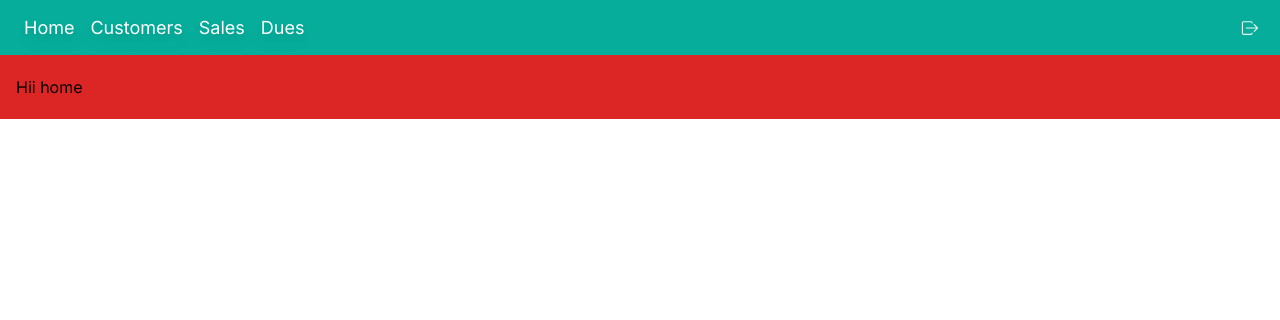
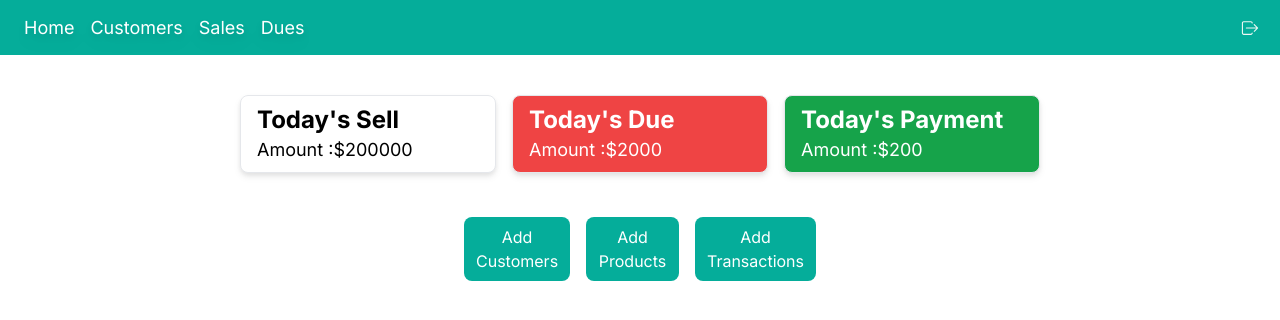
Before and after one commit to aces-erc/mini-hackathon, a Next.js app in the folder client/: page /home in a window 1280 px wide. Shown: the top 320 px of the page. Built offline with nearby package versions, Linux system fonts and the light colour scheme.

Commit message:
some front end added

```diff
--- /dev/null
+++ b/client/src/app/add-customers/page.js
@@ -0,0 +1,14 @@
+import { Add } from "@/components"
+
+const page = () => {
+    const addCustomer = () => {
+        console.log("Customer added")
+    }
+  return (
+    <div>
+      <Add title="Customer's name" identity="Phone number" btn="Add Customer" />
+    </div>
+  )
+}
+
+export default page
--- /dev/null
+++ b/client/src/app/add-products/page.js
@@ -0,0 +1,12 @@
+import { Add } from "@/components"
+
+const page = () => {
+  return (
+    <div>
+     <Add title="Product Name" identity="Product's Price" btn="Add Product" />
+    </div>
+
+  )
+}
+
+export default page
--- /dev/null
+++ b/client/src/app/add-transactions/page.js
@@ -0,0 +1,13 @@
+import { Addtransactions } from '@/components'
+import React from 'react'
+
+const page = () => {
+  return (
+    <div className='max-w-[1640px] m-auto px-3 py-6 sm:px-20 sm:py-10'>
+        <h1 className='text-3xl font-semibold opacity-85 text-[var(--bg-orange)]'>Add Transactions</h1>
+        <Addtransactions />
+    </div>
+  )
+}
+
+export default page
--- a/client/src/app/page.js
+++ b/client/src/app/page.js
@@ -1,7 +1,9 @@
-export default function Home() {
+import { Home } from "@/components";
+
+export default function Main() {
   return (
     <div>
-      <h1>this is home</h1>
+      <Home />
     </div>
   );
 }
--- /dev/null
+++ b/client/src/components/Add.js
@@ -0,0 +1,43 @@
+import { BsTelephone } from "react-icons/bs";
+import { FaRegUser } from "react-icons/fa";
+import { LuCodesandbox } from "react-icons/lu";
+import { FaMoneyCheckAlt} from "react-icons/fa";
+const Add = (props) => {
+  return (
+    <div className="max-w-[1640px] m-auto py-10 sm:py-20 flex justify-center items-center">
+        <div class="w-full max-w-xs">
+  <form class="bg-white shadow-md rounded px-8 pt-6 pb-8 mb-4">
+    <div class="mb-4">
+      <label class="block text-gray-700 text-sm font-bold mb-2" for="username">
+        {props.title} :
+      </label>
+      <div className="flex gap-1 items-center border  rounded-lg ">
+      {props.title ==="Customer's name"? <FaRegUser size={45} className="bg-[var(--bg-orange)] text-white p-2 " />:<LuCodesandbox size={45} className="bg-[var(--bg-orange)] text-white p-2 " />}
+      <input class=" rounded w-full py-2 px-3 text-gray-700 leading-tight focus:outline-none focus:shadow-outline" id="name" type="text" placeholder={`${props.title} ...`} />
+    </div>
+    </div>
+    <div class="mb-6">
+      <label class="block text-gray-700 text-sm font-bold mb-2" for="password">
+        {props.identity} :
+      </label>
+      <div className="flex gap-1 items-center border  rounded-lg ">
+      {props.title ==="Customer's name"? <BsTelephone size={45} className="bg-[var(--bg-orange)] text-white p-2 " />:<FaMoneyCheckAlt size={45} className="bg-[var(--bg-orange)] text-white p-2 " />}
+
+      <input class="appearance-none  rounded w-full  py-2 px-3 text-gray-700  leading-tight focus:outline-none focus:shadow-outline" id="phone" type="number" placeholder={`${props.identity} ...`} />
+      </div>
+    </div>
+    <div class="flex items-center justify-between">
+      <button  class="bg-[var(--bg-orange)] hover:opacity-90 hover:drop-shadow-md text-white font-bold py-2 px-4 rounded focus:outline-none focus:shadow-outline" type="button">
+        {props.btn}
+      </button>
+
+    </div>
+  </form>
+
+</div>
+
+    </div>
+  )
+}
+
+export default Add
--- /dev/null
+++ b/client/src/components/Addtransactions.js
@@ -0,0 +1,26 @@
+import React from 'react'
+
+const Addtransactions = () => {
+  return (
+    <div>
+        <div>
+            <h1 className='text-sm font-semibold opacity-85 text-gray-700 '>Add Your All Transactions</h1>
+            <div className=' border px-4 py-2 w-fit my-4 sm:ml-4'>
+            <div className='flex flex-col gap-2 w-full sm:w-96 '>
+                <label htmlFor="name">Customer's Name:</label>
+                <input type="text" id="name" placeholder="Name" className='border p-2 rounded-lg' />
+                <label htmlFor="date">Product's Name:</label>
+                <input type="text" id="product" placeholder="product" className='border p-2 rounded-lg' />
+                <label htmlFor="amount">Amount</label>
+                <input type="number" id="amount" placeholder="Amount" className='border p-2 rounded-lg' />
+                <label htmlFor="description">Qauntity:</label>
+                <input type="number" id="quantity" placeholder="Quantity" className='border p-2 rounded-lg' />
+                <button className='bg-[var(--bg-orange)] text-white px-3 py-2 mt-2 rounded-lg hover:drop-shadow-lg duration-100'>Add Transaction</button>
+                </div>
+                </div>
+        </div>
+    </div>
+  )
+}
+
+export default Addtransactions
--- a/client/src/components/Home.js
+++ b/client/src/components/Home.js
@@ -1,9 +1,33 @@
+import Link from 'next/link'
+const Home = () => {
+  const cardDesign ="flex flex-col justify-center w-full sm:w-64 px-4 py-2 rounded-lg  border drop-shadow-md hover:drop-shadow-lg cursor-pointer duration-200";
+  const linkBtn ="bg-[var(--bg-orange)] px-3 py-2 rounded-lg text-center text-white hover:drop-shadow-lg duration-100 hover:-tracking-tight sm:w-44"
+  const sellsData = [
+    {id:1, title:"Today's Sell", amount:"$200000"},
+    {id:2, title:"Today's Due", amount:"$2000"},
+    {id:3, title:"Today's Payment", amount:"$200"},
+  ]
+  return (
+    <div className="max-w-[1640px] m-auto px-4 sm:px-20 py-5 my-5">
+      <div className=" duration-200 ">
+        <div className='flex items-center justify-center gap-4 duration-200 flex-wrap'>
+        {sellsData.map((sell) => (
+          <div className={`${cardDesign} ${sell.id===1?'bg-white':sell.id===2?'bg-red-500 text-white':'bg-green-600 text-white'}`} key={sell.id}>
+          <h1 className="text-2xl font-bold  ">{sell.title}</h1>
+          <p className=" text-lg"> Amount :{sell.amount}</p>
+        </div>
+        ) )}
+         </div>
+        <div className="my-5 md:py-6 md:px-96 flex flex-col sm:flex-row justify-center gap-4 ">
+          <Link href="/add-customers" passHref className={linkBtn}> Add Customers </Link>
+          <Link href="/add-products" passHref className={linkBtn}> Add Products </Link>
+          <Link href="/add-transactions" passHref className={linkBtn}> Add Transactions </Link>
 
-const Home = () => {
-  return (
-    <div className="max-w-[1640px] m-auto px-4 sm:px-12px py-5 bg-red-600">
-      Hii home
-    </div>
+
+        </div>
+
+         </div>
+      </div>
   )
 }
 
--- a/client/src/components/Navbar.js
+++ b/client/src/components/Navbar.js
@@ -14,7 +14,7 @@ const Navbar = () => {
     useEffect(() => {
         setNav(menuName);
     }, [menuName]);
-  let headerStyle ='text-sm flex justify-center items-center gap-1 transition-all duration-500  bg-white text-[var(--bg-orange)] rounded-3xl px-3 py-1 group';
+  let headerStyle ='text-sm flex justify-center items-center gap-1 transition-all duration-500  bg-white text-[var(--bg-orange)] rounded-3xl px-3 py-1 group py-2';
 
   return (
     <div className="w-full min-h-[55px] flex  justify-between transition-all duration-500 items-center  z-10 bg-[var(--bg-orange)] text-[var(--text-color)]">
@@ -35,7 +35,7 @@ const Navbar = () => {
       </ul>
         <div className="px-5 hidden sm:flex">
 
-            <Link href={"/logout"} className={nav==='/logout'?`${headerStyle} px-4 py-2`:''}>
+            <Link href={"/logout"} passHref className={nav==='/logout'?`${headerStyle} px-4 py-2`:''}>
 
               <IoIosLogOut  size={20}/> <span className={nav==="/logout"?'':'hidden'} >
                 Logout
@@ -47,7 +47,7 @@ const Navbar = () => {
       <div className="w-full sm:hidden flex justify-center fixed bottom-2 z-50">
         <ul className=" w-full mx-2 h-12 flex justify-between px-1 items-center bg-[var(--bg-orange)] rounded-3xl   text-sm text-white">
           <li>
-            <Link
+            <Link passHref
               href={"/"}
               className={nav==="/"?`${headerStyle} px-4 py-2`:''}
             >
@@ -67,14 +67,14 @@ const Navbar = () => {
             </Link>
           </li>
           <li>
-            <Link href={"/sales"} className={nav==="/sales"?`${headerStyle} px-4 py-2`:''}>
+            <Link href={"/sales"} passHref className={nav==="/sales"?`${headerStyle} px-4 py-2`:''}>
 
               <PiHandshakeLight size={20} />
               <span className={nav==="/sales"?'':'hidden'}>Sales</span>
             </Link>
           </li>
           <li>
-            <Link href={"/dues"} className={nav==='/dues'?`${headerStyle} px-4 py-2`:''}>
+            <Link href={"/dues"} passHref className={nav==='/dues'?`${headerStyle} px-4 py-2`:''}>
 
               <FaMoneyCheckDollar size={20} /> <span className={nav==="/dues"?'':'hidden'} >
                 Dues
--- a/client/src/components/index.js
+++ b/client/src/components/index.js
@@ -1,2 +1,4 @@
 export {default as Navbar} from './Navbar.js'
 export {default as Home} from './Home.js'
+export {default as Add} from './Add.js'
+export {default as Addtransactions} from './Addtransactions.js'
```
